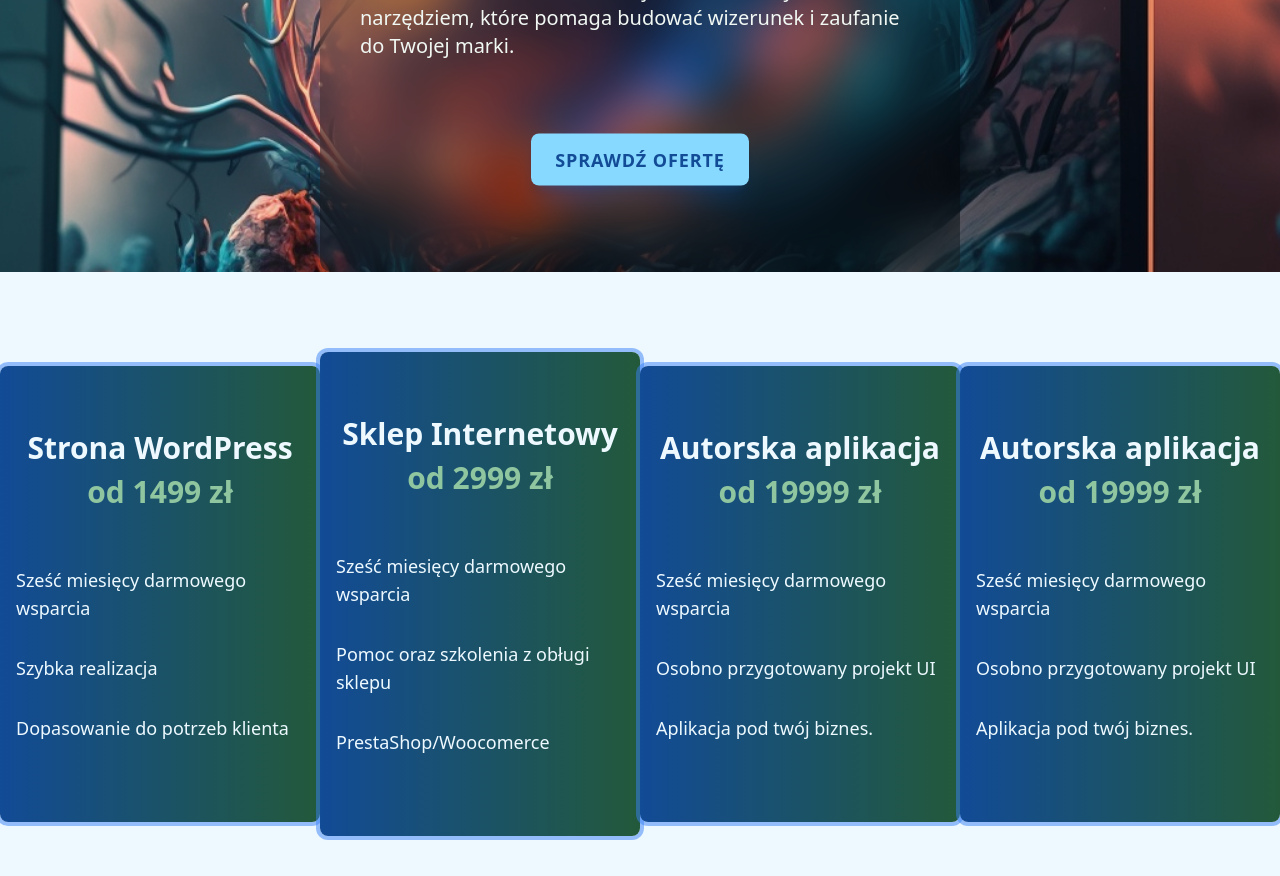
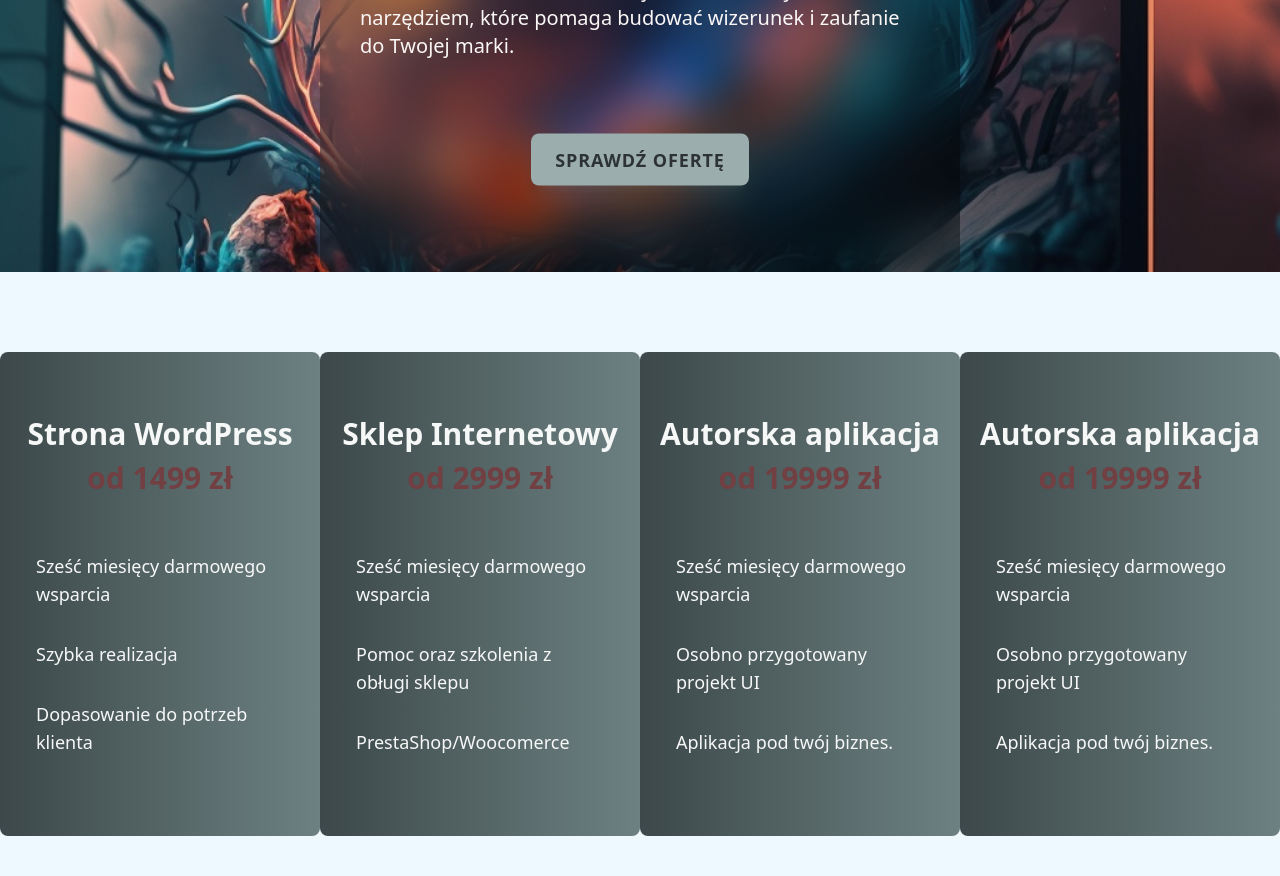
Before and after one commit to marcinbik/cv3, a Next.js app: page / in a window 1280 px wide. Shown: the part 560-1436 px from the top of the page. Built offline with nearby package versions, Linux system fonts and the light colour scheme; a web font is replaced by a local one.

Commit message:
edit navbar

```diff
--- a/components/CardProduct.js
+++ b/components/CardProduct.js
@@ -6,15 +6,15 @@ export default function CardProduct({ title, text, price }) {// eslint-disable-l
   ))
 
   return (
-    <div className=" max-w-md  container mb-10  justify-center bg-gradient-to-r from-primary-900 to-accent-700 rounded-lg col-span-12 ring-4 md:col-span-6 lg:col-span-3 z-0   overflow-hidden grid">
-      <div className="  text-primary-50 py-16 container grow">
+    <div className=" max-w-md mb-10  justify-center bg-gradient-to-r from-primary-700 to-primary-400 rounded-lg col-span-12  md:col-span-6 xl:col-span-3 z-0   overflow-hidden grid">
+      <div className="  text-primary-50 py-16  grow">
         <h2 className="text-center text-xl lg:text-3xl font-display font-bold mb-2">
           {title}
         </h2>
-        <p className="mb-10 text-center font-display text-xl lg:text-3xl font-bold text-accent-300">
+        <p className="mb-10 text-center font-display text-xl lg:text-3xl font-bold text-accent-800">
           od {price} zł
         </p>
-        <div className="lg:text-lg">{listItems}</div>
+        <div className="lg:text-lg px-5">{listItems}</div>
         <p text={text} />
       </div>
     </div>
--- a/pages/index.js
+++ b/pages/index.js
@@ -24,16 +24,16 @@ export default function Home() {
   return (
     <>
       <Head />
-      <div className="grid grid-cols-12  items-center  justify-center  ">
+      <div className="grid grid-cols-12  items-center gap-2  justify-center  ">
         <div className=" lg:h-fit bg-[url('/road.png')]  bg-cover col-span-12 overflow-hidden  relative z-0 ">
             <Navbar />
-          <div className="flex items-center place-content-center place-items-center justify-center">
+          <div className="flex items-center  place-content-center place-items-center justify-center">
             <HeroBaner />
           </div>
         </div>
       </div>
       <div className="h-30  m-20"></div>
-      <div className="grid  place-items-center grid-cols-12 text-black">
+      <div className="grid  place-items-center mx-auto container grid-cols-12 text-black">
         <CardProduct
           title={'Strona WordPress'}
           price={1499}
--- a/tailwind.config.js
+++ b/tailwind.config.js
@@ -8,30 +8,30 @@ module.exports = {
     extend: {
       colors: {
         primary: {
-          DEFAULT: '#0867e2',
-          50: '#edf9ff',
-          100: '#d7f0ff',
-          200: '#b8e6ff',
-          300: '#87d9ff',
-          400: '#4fc2ff',
-          500: '#26a3ff',
-          600: '#0f85ff',
-          700: '#0867e2',
-          800: '#0e57bf',
-          900: '#124b96',
+          DEFAULT: '#6d8182',
+          50: '#f6f7f7',
+          100: '#e0e7e6',
+          200: '#c1cecd',
+          300: '#9badad',
+          400: '#6d8182',
+          500: '#5b6f71',
+          600: '#485759',
+          700: '#3c4849',
+          800: '#323c3d',
+          900: '#2d3334',
         },
         accent: {
-          DEFAULT: '#214e34',
-          50: '#f1f8f3',
-          100: '#dcefdf',
-          200: '#bcdec4',
-          300: '#8fc6a0',
-          400: '#5fa877',
-          500: '#3e8b5b',
-          600: '#2c6f46',
-          700: '#23593a',
-          800: '#214e34',
-          900: '#193b28',
+          DEFAULT: '#995759',
+          50: '#faf7f6',
+          100: '#f6efed',
+          200: '#eededd',
+          300: '#e0c3c1',
+          400: '#cf9e9d',
+          500: '#ba7a79',
+          600: '#995759',
+          700: '#87494c',
+          800: '#723f43',
+          900: '#62393d',
         },
       },
     },
```
